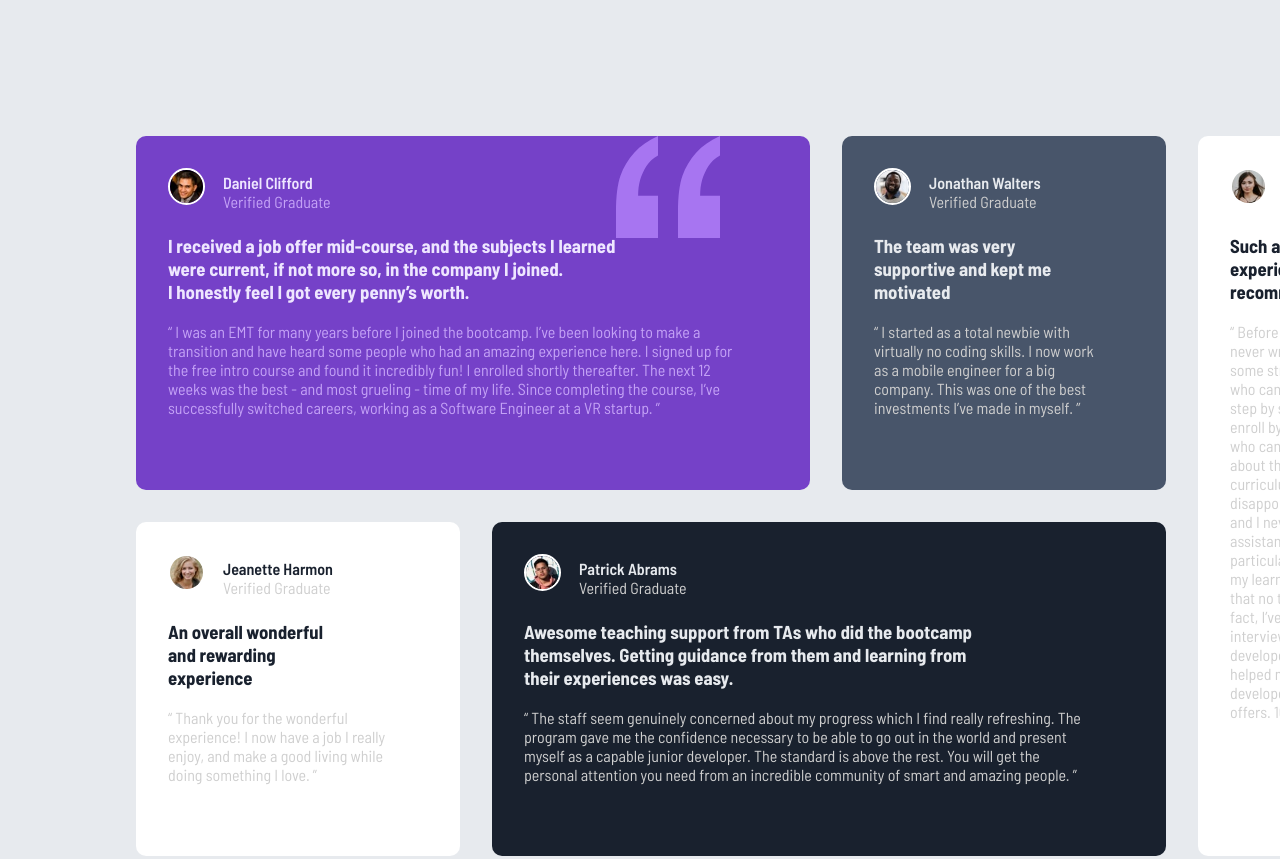
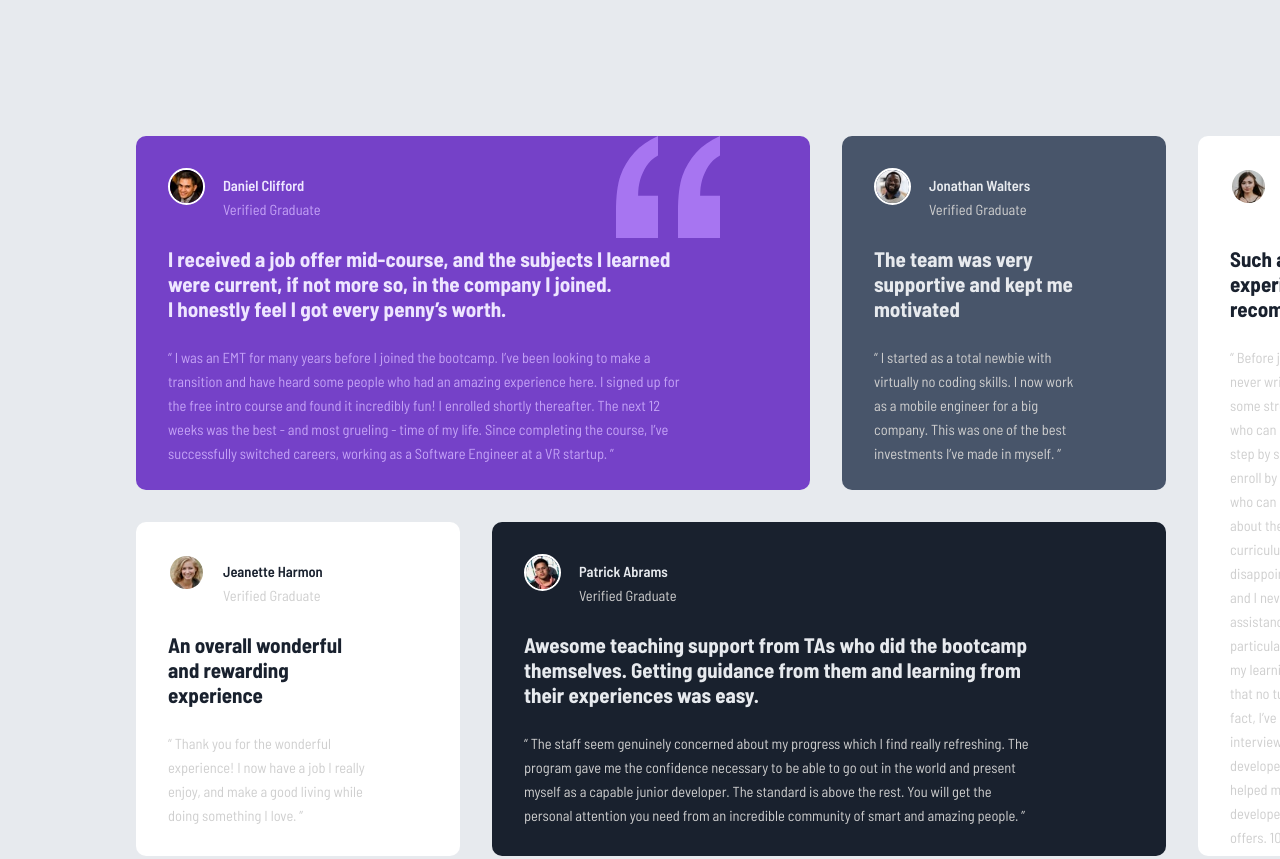
Before and after one commit to hastigholami/testimonials-grid-section, a plain HTML site: page index.html in a window 1280 px wide. Shown: the top 859 px of the page. Drawn offline with Linux system fonts and the light colour scheme.

Commit message:
updated font and line height in style files

```diff
--- a/style/blog.css
+++ b/style/blog.css
@@ -39,6 +39,8 @@
 
 .blog-title-daniel {
     color: hsl(260, 100%, 95%);
+    font-size: 21px;
+    line-height: 25px;
 }
 
 .blog-daniel {
@@ -65,6 +67,8 @@
 
 .blog-title-jonathan {
     color: hsl(214, 17%, 92%);
+    font-size: 21px;
+    line-height: 25px;
 }
 
 .blog-jonathan , .blog-jeanette , .blog-patrick , .blog-kira {
@@ -91,6 +95,8 @@
 
 .blog-title-jeanette {
     color: hsl(219, 29%, 14%);
+    font-size: 21px;
+    line-height: 25px;
 }
 
 
@@ -113,6 +119,8 @@
 
 .blog-title-patrick {
     color: hsl(214, 17%, 92%);
+    font-size: 21px;
+    line-height: 25px;
 }
 
 
@@ -135,4 +143,6 @@
 
 .blog-title-kira {
     color: hsl(219, 29%, 14%);
+    font-size: 21px;
+    line-height: 25px;
 }
--- a/style/general.css
+++ b/style/general.css
@@ -28,6 +28,8 @@ body {
 
 p {
     margin: 0;
+    font-size: 14.5px;
+    line-height: 24px;
 }
 
 h3 {
```
